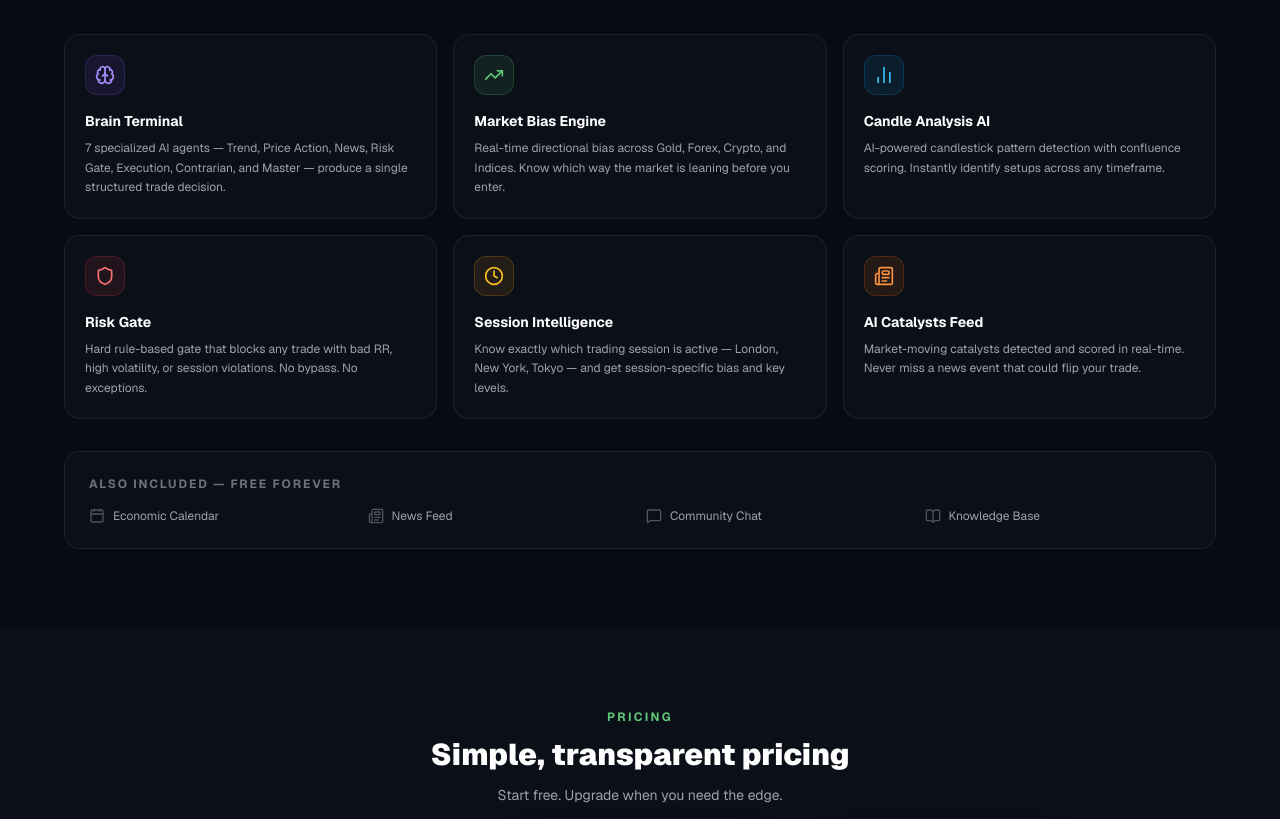
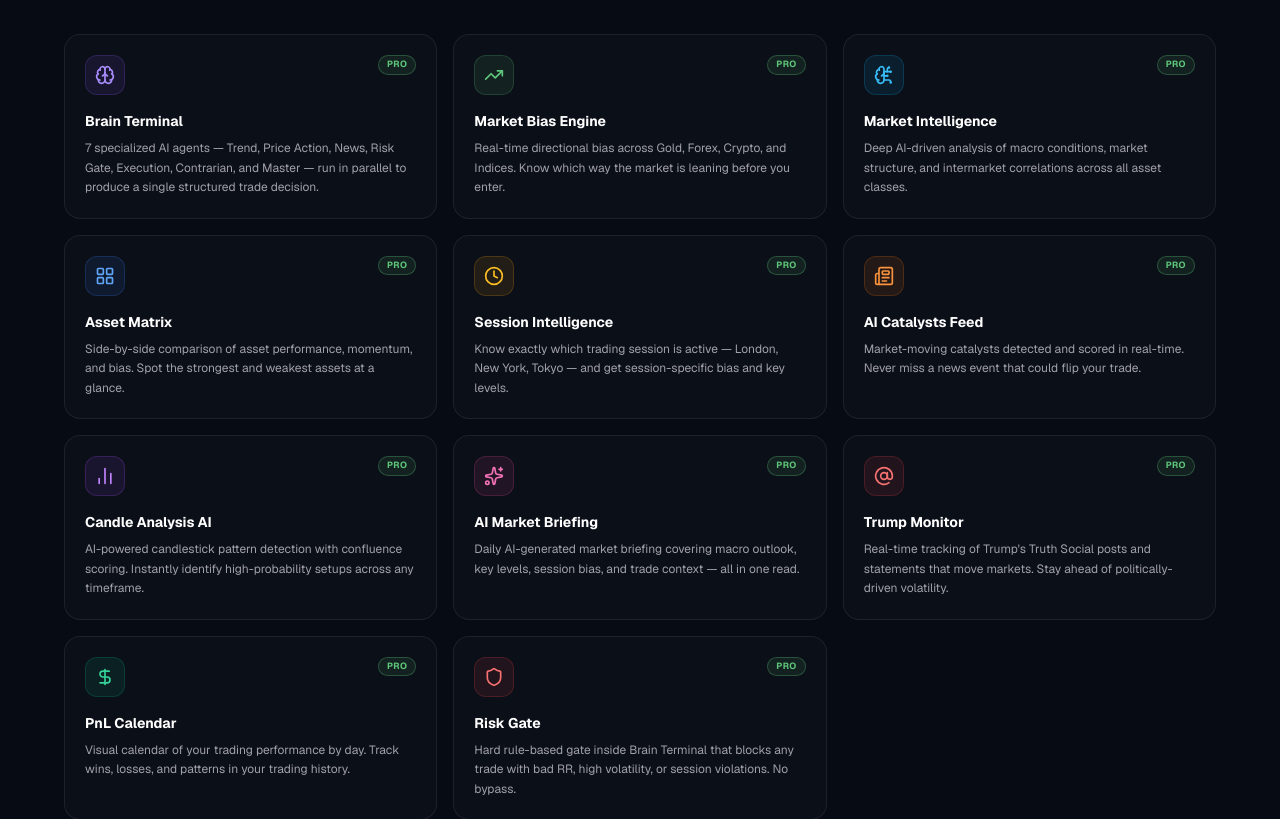
Before and after one commit to Jinsanityyy/Tradex.Terminal, a Next.js app: page / in a window 1280 px wide. Shown: the part 1000-1819 px from the top of the page. Built offline with nearby package versions, Linux system fonts and the light colour scheme.

Commit message:
feat: complete feature coverage — add all Pro feature cards, Live TV free, remove TestAlert

```diff
--- a/src/app/dashboard/layout.tsx
+++ b/src/app/dashboard/layout.tsx
@@ -4,7 +4,6 @@ import React, { useEffect, useRef, useState } from "react";
 import { usePathname } from "next/navigation";
 import { Sidebar } from "@/components/layout/Sidebar";
 import { NotificationToast } from "@/components/shared/NotificationToast";
-import { TestAlertButton } from "@/components/shared/TestAlertButton";
 import { LoginTransitionOverlay } from "@/components/shared/LoginTransitionOverlay";
 import { TradingKnowledgeSidebar } from "@/components/shared/TradingKnowledgeSidebar";
 import { playAppOpen } from "@/lib/sounds";
@@ -40,7 +39,6 @@ export default function DashboardLayout({ children }: { children: React.ReactNod
     <>
       <LoginTransitionOverlay />
       <NotificationToast />
-      <TestAlertButton />
       <div
         ref={shellRef}
         className="flex h-screen overflow-hidden bg-[radial-gradient(circle_at_top,_rgba(255,255,255,0.035),_transparent_30%),hsl(var(--background))]"
--- a/src/app/page.tsx
+++ b/src/app/page.tsx
@@ -3,7 +3,8 @@ import Link from "next/link";
 import {
   Zap, Brain, TrendingUp, BarChart2, Shield, Clock,
   Newspaper, Calendar, MessageSquare, BookOpen, CheckCircle2,
-  ArrowRight, Smartphone,
+  ArrowRight, Smartphone, DollarSign, LayoutGrid, Tv,
+  BrainCircuit, AtSign, Sparkles,
 } from "lucide-react";
 
 // ── Pricing data ──────────────────────────────────────────────────────────────
@@ -12,6 +13,7 @@ const FREE_FEATURES = [
   "TradingView chart",
   "News feed",
   "Economic calendar",
+  "Live TV — market broadcast",
   "Trading signals (view)",
   "Community chat",
   "Trading knowledge base",
@@ -37,38 +39,79 @@ const FEATURES = [
   {
     icon: <Brain className="h-5 w-5" />,
     color: "text-violet-400 bg-violet-500/10 border-violet-500/20",
+    badge: "Pro",
     title: "Brain Terminal",
-    desc: "7 specialized AI agents — Trend, Price Action, News, Risk Gate, Execution, Contrarian, and Master — produce a single structured trade decision.",
+    desc: "7 specialized AI agents — Trend, Price Action, News, Risk Gate, Execution, Contrarian, and Master — run in parallel to produce a single structured trade decision.",
   },
   {
     icon: <TrendingUp className="h-5 w-5" />,
     color: "text-[#5fc77a] bg-[#5fc77a]/10 border-[#5fc77a]/20",
+    badge: "Pro",
     title: "Market Bias Engine",
     desc: "Real-time directional bias across Gold, Forex, Crypto, and Indices. Know which way the market is leaning before you enter.",
   },
   {
-    icon: <BarChart2 className="h-5 w-5" />,
+    icon: <BrainCircuit className="h-5 w-5" />,
     color: "text-sky-400 bg-sky-500/10 border-sky-500/20",
-    title: "Candle Analysis AI",
-    desc: "AI-powered candlestick pattern detection with confluence scoring. Instantly identify setups across any timeframe.",
+    badge: "Pro",
+    title: "Market Intelligence",
+    desc: "Deep AI-driven analysis of macro conditions, market structure, and intermarket correlations across all asset classes.",
   },
   {
-    icon: <Shield className="h-5 w-5" />,
-    color: "text-red-400 bg-red-500/10 border-red-500/20",
-    title: "Risk Gate",
-    desc: "Hard rule-based gate that blocks any trade with bad RR, high volatility, or session violations. No bypass. No exceptions.",
+    icon: <LayoutGrid className="h-5 w-5" />,
+    color: "text-blue-400 bg-blue-500/10 border-blue-500/20",
+    badge: "Pro",
+    title: "Asset Matrix",
+    desc: "Side-by-side comparison of asset performance, momentum, and bias. Spot the strongest and weakest assets at a glance.",
   },
   {
     icon: <Clock className="h-5 w-5" />,
     color: "text-amber-400 bg-amber-500/10 border-amber-500/20",
+    badge: "Pro",
     title: "Session Intelligence",
     desc: "Know exactly which trading session is active — London, New York, Tokyo — and get session-specific bias and key levels.",
   },
   {
     icon: <Newspaper className="h-5 w-5" />,
     color: "text-orange-400 bg-orange-500/10 border-orange-500/20",
+    badge: "Pro",
     title: "AI Catalysts Feed",
     desc: "Market-moving catalysts detected and scored in real-time. Never miss a news event that could flip your trade.",
+  },
+  {
+    icon: <BarChart2 className="h-5 w-5" />,
+    color: "text-purple-400 bg-purple-500/10 border-purple-500/20",
+    badge: "Pro",
+    title: "Candle Analysis AI",
+    desc: "AI-powered candlestick pattern detection with confluence scoring. Instantly identify high-probability setups across any timeframe.",
+  },
+  {
+    icon: <Sparkles className="h-5 w-5" />,
+    color: "text-pink-400 bg-pink-500/10 border-pink-500/20",
+    badge: "Pro",
+    title: "AI Market Briefing",
+    desc: "Daily AI-generated market briefing covering macro outlook, key levels, session bias, and trade context — all in one read.",
+  },
+  {
+    icon: <AtSign className="h-5 w-5" />,
+    color: "text-red-400 bg-red-500/10 border-red-500/20",
+    badge: "Pro",
+    title: "Trump Monitor",
+    desc: "Real-time tracking of Trump's Truth Social posts and statements that move markets. Stay ahead of politically-driven volatility.",
+  },
+  {
+    icon: <DollarSign className="h-5 w-5" />,
+    color: "text-emerald-400 bg-emerald-500/10 border-emerald-500/20",
+    badge: "Pro",
+    title: "PnL Calendar",
+    desc: "Visual calendar of your trading performance by day. Track wins, losses, and patterns in your trading history.",
+  },
+  {
+    icon: <Shield className="h-5 w-5" />,
+    color: "text-red-400 bg-red-500/10 border-red-500/20",
+    badge: "Pro",
+    title: "Risk Gate",
+    desc: "Hard rule-based gate inside Brain Terminal that blocks any trade with bad RR, high volatility, or session violations. No bypass.",
   },
 ];
 
@@ -203,8 +246,13 @@ export default function LandingPage() {
                 key={f.title}
                 className="rounded-2xl border border-white/[0.07] bg-white/[0.02] p-5 hover:bg-white/[0.04] transition-colors"
               >
-                <div className={`inline-flex items-center justify-center w-10 h-10 rounded-xl border mb-4 ${f.color}`}>
-                  {f.icon}
+                <div className="flex items-start justify-between mb-4">
+                  <div className={`inline-flex items-center justify-center w-10 h-10 rounded-xl border ${f.color}`}>
+                    {f.icon}
+                  </div>
+                  <span className="rounded-full border border-[#5fc77a]/30 bg-[#5fc77a]/10 px-2 py-0.5 text-[9px] font-bold tracking-wider text-[#5fc77a] uppercase">
+                    Pro
+                  </span>
                 </div>
                 <h3 className="font-bold text-sm mb-2">{f.title}</h3>
                 <p className="text-xs text-zinc-400 leading-relaxed">{f.desc}</p>
@@ -212,13 +260,14 @@ export default function LandingPage() {
             ))}
           </div>
 
-          {/* More free features */}
+          {/* Free tools */}
           <div className="mt-8 rounded-2xl border border-white/[0.07] bg-white/[0.02] p-6">
             <p className="text-xs font-bold tracking-[0.15em] text-zinc-500 uppercase mb-4">Also included — free forever</p>
-            <div className="grid grid-cols-2 md:grid-cols-4 gap-3">
+            <div className="grid grid-cols-2 md:grid-cols-5 gap-3">
               {[
                 { icon: <Calendar className="h-4 w-4" />, label: "Economic Calendar" },
                 { icon: <Newspaper className="h-4 w-4" />, label: "News Feed" },
+                { icon: <Tv className="h-4 w-4" />, label: "Live TV" },
                 { icon: <MessageSquare className="h-4 w-4" />, label: "Community Chat" },
                 { icon: <BookOpen className="h-4 w-4" />, label: "Knowledge Base" },
               ].map(item => (
--- a/src/components/mobile/MobileMore.tsx
+++ b/src/components/mobile/MobileMore.tsx
@@ -4,7 +4,7 @@ import React, { useState, useEffect } from "react";
 import {
   Calendar, TrendingUp, Activity,
   Radio, Brain, Clock, History, DollarSign,
-  Shield, AtSign, Newspaper, LayoutGrid,
+  Shield, AtSign, Newspaper, LayoutGrid, Tv,
   ChevronLeft, ChevronRight, GraduationCap, Zap, Lock
 } from "lucide-react";
 import { MobileBrain } from "@/components/mobile/MobileBrain";
@@ -28,6 +28,7 @@ const AssetMatrixPage    = dynamic(() => import("@/app/dashboard/asset-matrix/pa
 const MarketIntelPage    = dynamic(() => import("@/app/dashboard/market-intelligence/page"),  { ssr: false });
 const PnlCalendarPage    = dynamic(() => import("@/app/dashboard/pnl-calendar/page"),        { ssr: false });
 const SettingsPage       = dynamic(() => import("@/app/dashboard/settings/page"),             { ssr: false });
+const LiveTVPage         = dynamic(() => import("@/app/dashboard/live-tv/page"),               { ssr: false });
 
 interface AppDef {
   id: string;
@@ -49,6 +50,7 @@ const ALL_APPS: AppDef[] = [
   { id: "economic-calendar",    label: "Calendar",        icon: Calendar,      color: "#3b82f6", component: CalendarPage },
   { id: "trump-monitor",        label: "Trump",           icon: AtSign,        color: "#f59e0b", component: TrumpPage,          proOnly: true },
   { id: "news-flow",            label: "News Flow",       icon: Radio,         color: "#10b981", component: NewsFlowPage },
+  { id: "live-tv",              label: "Live TV",         icon: Tv,            color: "#6366f1", component: LiveTVPage },
   // ── Trading (mixed) ────────────────────────────────────────────────────────
   { id: "signals",              label: "Signals",         icon: Activity,      color: "#10b981", component: SignalsPage },
   { id: "pnl-calendar",         label: "PnL Calendar",   icon: DollarSign,    color: "#f59e0b", component: PnlCalendarPage,    proOnly: true },
@@ -70,7 +72,7 @@ const FOLDERS = [
     id: "news",
     label: "News & Events",
     color: "#ef4444",
-    appIds: ["catalysts", "economic-calendar", "trump-monitor", "news-flow"],
+    appIds: ["catalysts", "economic-calendar", "trump-monitor", "news-flow", "live-tv"],
   },
   {
     id: "trading",
--- a/src/hooks/useSubscription.ts
+++ b/src/hooks/useSubscription.ts
@@ -92,6 +92,7 @@ export const PLAN_ACCESS: Record<string, Plan[]> = {
   "/dashboard/signals":              ["free", "pro"],
   "/dashboard/settings":             ["free", "pro"],
   "/dashboard/learn":                ["free", "pro"],
+  "/dashboard/live-tv":              ["free", "pro"],
   // Pro only
   "/dashboard/market-bias":          ["pro"],
   "/dashboard/ai-briefing":          ["pro"],
```
